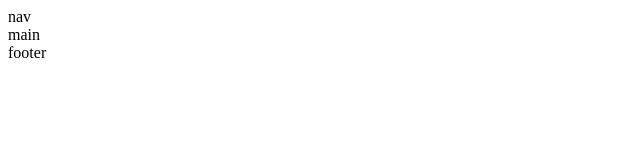
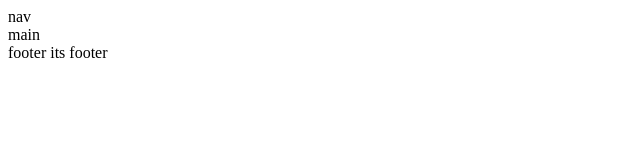
Before and after one commit to zahra-rajabi/justAtest, a plain HTML site: page index.html in a window 1280 px wide. Shown: the full height of the page, 0-640 px from the left. Drawn offline with Linux system fonts and the light colour scheme.

```diff
--- a/index.html
+++ b/index.html
@@ -11,6 +11,6 @@
       <nav class="nav">nav</nav>
     </header>
     <main class="main">main</main>
-    <footer class="footer">footer</footer>
+    <footer class="footer">footer its footer</footer>
   </body>
 </html>
```
Also changed, not shown: style.css (added).
